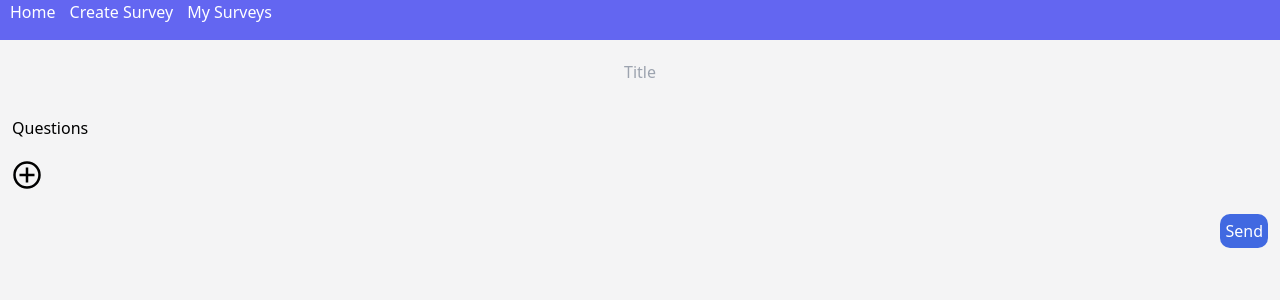
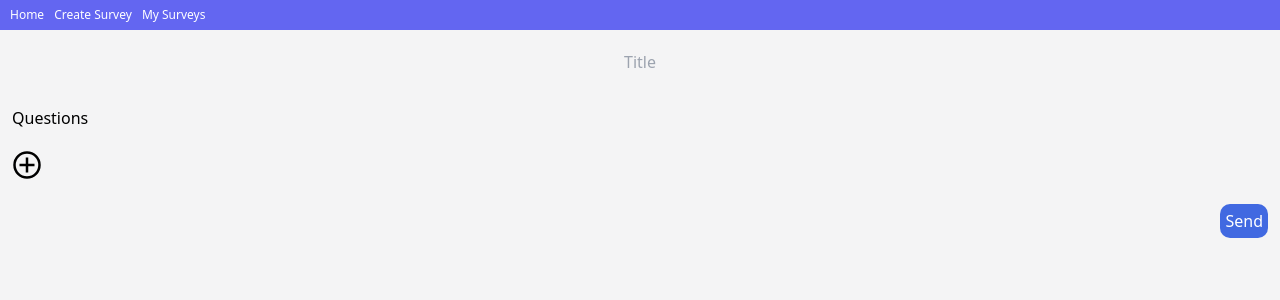
Before and after one commit to genericdude1998/codelabs-assignment, a React app: page /newSurvey in a window 1280 px wide. Shown: the top 300 px of the page. Built offline with nearby package versions, Linux system fonts and the light colour scheme.

Commit message:
finalied navbar

```diff
--- a/src/index.css
+++ b/src/index.css
@@ -472,12 +472,16 @@ Ensure the default browser behavior of the `hidden` attribute.
   margin: 2.5rem;
 }
 
+.m-5 {
+  margin: 1.25rem;
+}
+
 .m-1 {
   margin: 0.25rem;
 }
 
-.m-5 {
-  margin: 1.25rem;
+.ml-1 {
+  margin-left: 0.25rem;
 }
 
 .mt-5 {
@@ -514,10 +518,6 @@ Ensure the default browser behavior of the `hidden` attribute.
 
 .h-full {
   height: 100%;
-}
-
-.h-10 {
-  height: 2.5rem;
 }
 
 .w-full {
@@ -729,8 +729,8 @@ Ensure the default browser behavior of the `hidden` attribute.
 }
 
 @media (min-width: 640px) {
-  .sm\:m-5 {
-    margin: 1.25rem;
+  .sm\:ml-2 {
+    margin-left: 0.5rem;
   }
 
   .sm\:flex-row {
@@ -742,14 +742,3 @@ Ensure the default browser behavior of the `hidden` attribute.
     line-height: 1.5rem;
   }
 }
-
-@media (min-width: 768px) {
-  .md\:m-5 {
-    margin: 1.25rem;
-  }
-
-  .md\:text-base {
-    font-size: 1rem;
-    line-height: 1.5rem;
-  }
-}
--- a/src/navbar/NavBar.jsx
+++ b/src/navbar/NavBar.jsx
@@ -5,16 +5,12 @@ const Navbar = () => {
     return (
         <div className="
                 bg-indigo-500
-                h-10
             ">
-                <Link to='/' className="text-white h-full text-xs m-1 navBarLink sm:text-base
-                    sm:m-2
+                <Link to='/' className="text-white h-full text-xs navBarLink
                 ">Home</Link>
-                <Link to='/newSurvey' className="text-white h-full text-xs m-1 navBarLink sm:text-base
-                    sm:m-2
+                <Link to='/newSurvey' className="text-white h-full text-xs ml-1 navBarLink
                 ">Create Survey</Link>
-                <Link to='/surveysList' className="text-white h-full text-xs m-1 navBarLink sm:text-base
-                    sm:m-2
+                <Link to='/surveysList' className="text-white h-full text-xs ml-1 navBarLink
                 ">My Surveys</Link>
         </div >
     );
```
